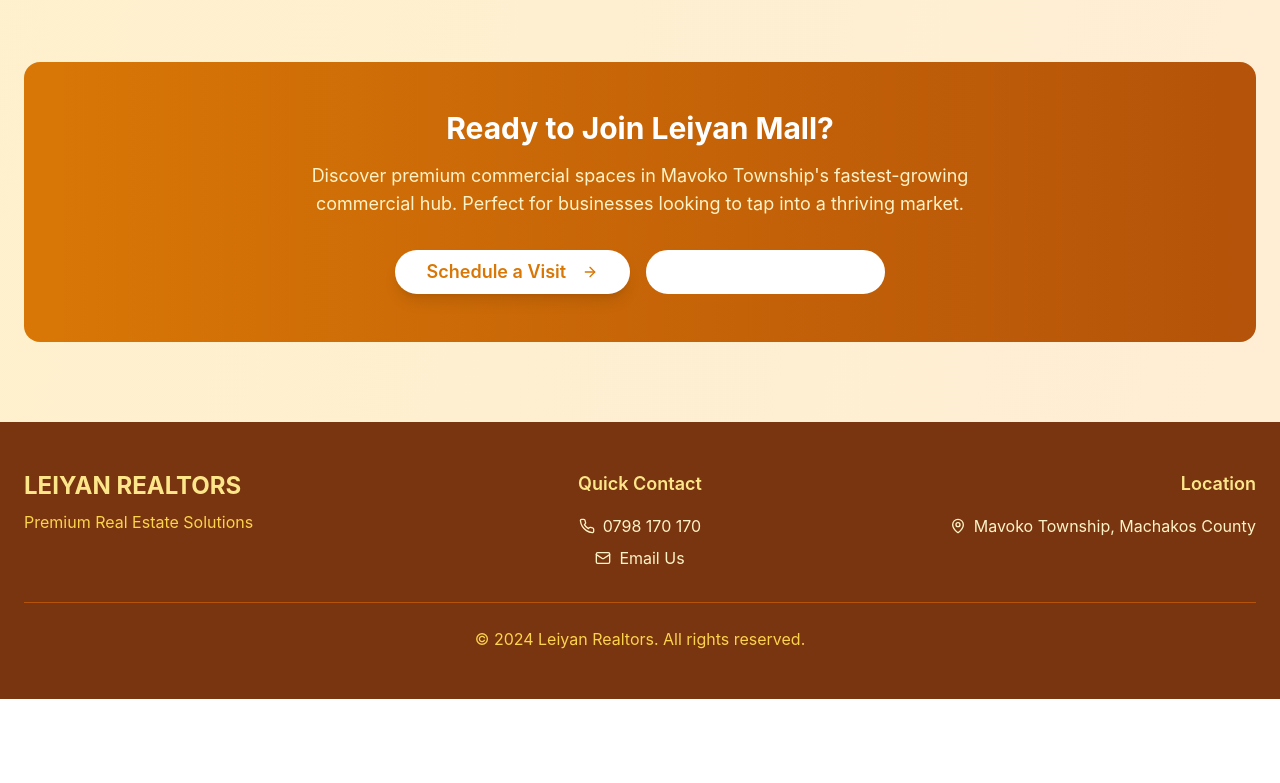
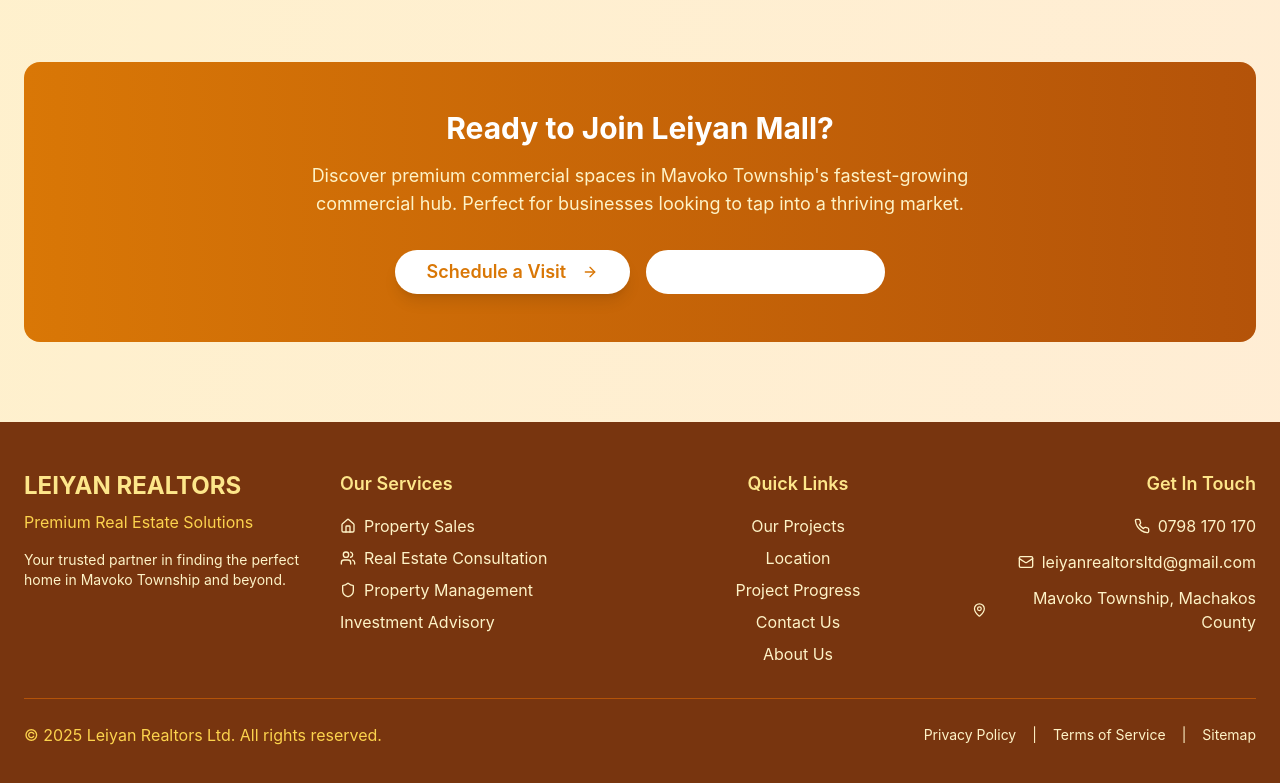
Before and after one commit to SK3CHI3/LEIYAN-REALTORS, a React (Vite) app: page / in a window 1280 px wide. Shown: the part 5118-5901 px from the top of the page. Before the commit the page ends 5817 px from the top, so only its background shows below. Built offline with nearby package versions, Linux system fonts and the light colour scheme.

Commit message:
Refactor: Improve footer and add sections
- Dynamically generate the year in the footer.
- Add other relevant sections to the app.

```diff
--- a/src/components/Footer.tsx
+++ b/src/components/Footer.tsx
@@ -1,47 +1,88 @@
 
-import { Phone, Mail, MapPin } from 'lucide-react';
+import { Phone, Mail, MapPin, Home, Users, Shield } from 'lucide-react';
 
 const Footer = () => {
+  const currentYear = new Date().getFullYear();
+
   return (
     <footer className="bg-amber-900 text-white py-12">
       <div className="container mx-auto px-6">
-        <div className="grid grid-cols-1 md:grid-cols-3 gap-8 mb-8">
+        <div className="grid grid-cols-1 md:grid-cols-4 gap-8 mb-8">
           {/* Brand */}
           <div className="text-center md:text-left">
             <h3 className="text-2xl font-bold text-amber-200 mb-2">LEIYAN REALTORS</h3>
-            <p className="text-amber-300">Premium Real Estate Solutions</p>
+            <p className="text-amber-300 mb-4">Premium Real Estate Solutions</p>
+            <p className="text-amber-100 text-sm">
+              Your trusted partner in finding the perfect home in Mavoko Township and beyond.
+            </p>
           </div>
 
-          {/* Quick Contact */}
+          {/* Services */}
+          <div className="text-center md:text-left">
+            <h4 className="text-lg font-semibold text-amber-200 mb-4">Our Services</h4>
+            <ul className="space-y-2 text-amber-100">
+              <li className="flex items-center justify-center md:justify-start gap-2">
+                <Home className="w-4 h-4" />
+                <span>Property Sales</span>
+              </li>
+              <li className="flex items-center justify-center md:justify-start gap-2">
+                <Users className="w-4 h-4" />
+                <span>Real Estate Consultation</span>
+              </li>
+              <li className="flex items-center justify-center md:justify-start gap-2">
+                <Shield className="w-4 h-4" />
+                <span>Property Management</span>
+              </li>
+              <li className="hover:text-white transition-colors cursor-pointer">Investment Advisory</li>
+            </ul>
+          </div>
+
+          {/* Quick Links */}
           <div className="text-center">
-            <h4 className="text-lg font-semibold text-amber-200 mb-4">Quick Contact</h4>
-            <div className="space-y-2">
-              <a href="tel:0798170170" className="flex items-center justify-center gap-2 text-amber-100 hover:text-white transition-colors">
+            <h4 className="text-lg font-semibold text-amber-200 mb-4">Quick Links</h4>
+            <ul className="space-y-2 text-amber-100">
+              <li><a href="#projects" className="hover:text-white transition-colors">Our Projects</a></li>
+              <li><a href="#location" className="hover:text-white transition-colors">Location</a></li>
+              <li><a href="#progress" className="hover:text-white transition-colors">Project Progress</a></li>
+              <li><a href="#contact" className="hover:text-white transition-colors">Contact Us</a></li>
+              <li><a href="#about" className="hover:text-white transition-colors">About Us</a></li>
+            </ul>
+          </div>
+
+          {/* Contact Info */}
+          <div className="text-center md:text-right">
+            <h4 className="text-lg font-semibold text-amber-200 mb-4">Get In Touch</h4>
+            <div className="space-y-3">
+              <a href="tel:0798170170" className="flex items-center justify-center md:justify-end gap-2 text-amber-100 hover:text-white transition-colors">
                 <Phone className="w-4 h-4" />
                 <span>0798 170 170</span>
               </a>
-              <a href="mailto:leiyanrealtorsltd@gmail.com" className="flex items-center justify-center gap-2 text-amber-100 hover:text-white transition-colors">
+              <a href="mailto:leiyanrealtorsltd@gmail.com" className="flex items-center justify-center md:justify-end gap-2 text-amber-100 hover:text-white transition-colors">
                 <Mail className="w-4 h-4" />
-                <span>Email Us</span>
+                <span>leiyanrealtorsltd@gmail.com</span>
               </a>
-            </div>
-          </div>
-
-          {/* Location */}
-          <div className="text-center md:text-right">
-            <h4 className="text-lg font-semibold text-amber-200 mb-4">Location</h4>
-            <div className="flex items-center justify-center md:justify-end gap-2 text-amber-100">
-              <MapPin className="w-4 h-4" />
-              <span>Mavoko Township, Machakos County</span>
+              <div className="flex items-center justify-center md:justify-end gap-2 text-amber-100">
+                <MapPin className="w-4 h-4" />
+                <span>Mavoko Township, Machakos County</span>
+              </div>
             </div>
           </div>
         </div>
 
-        {/* Bottom */}
-        <div className="border-t border-amber-700 pt-6 text-center">
-          <p className="text-amber-300">
-            © 2024 Leiyan Realtors. All rights reserved.
-          </p>
+        {/* Bottom Section */}
+        <div className="border-t border-amber-700 pt-6">
+          <div className="flex flex-col md:flex-row justify-between items-center text-center">
+            <p className="text-amber-300 mb-2 md:mb-0">
+              © {currentYear} Leiyan Realtors Ltd. All rights reserved.
+            </p>
+            <div className="flex gap-4 text-amber-100 text-sm">
+              <a href="#privacy" className="hover:text-white transition-colors">Privacy Policy</a>
+              <span>|</span>
+              <a href="#terms" className="hover:text-white transition-colors">Terms of Service</a>
+              <span>|</span>
+              <a href="#sitemap" className="hover:text-white transition-colors">Sitemap</a>
+            </div>
+          </div>
         </div>
       </div>
     </footer>
```
